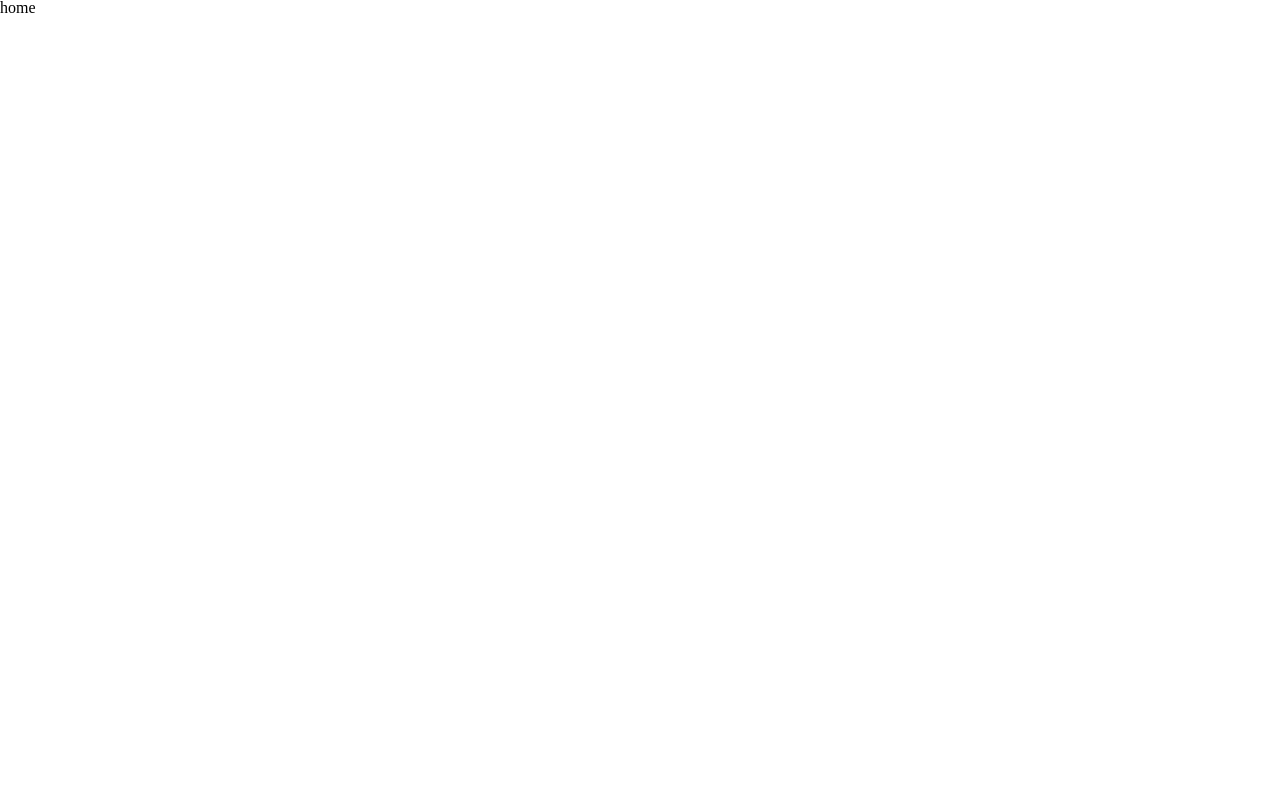
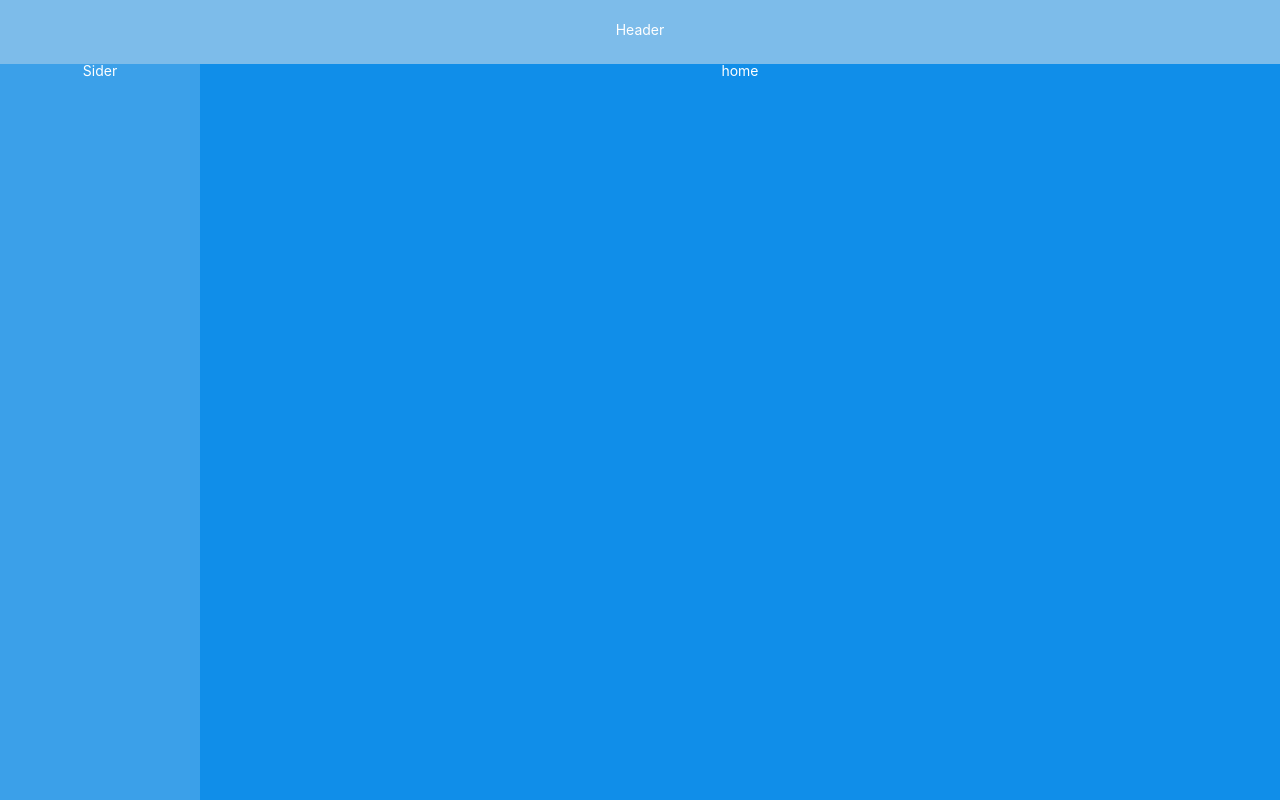
Before and after one commit to Ming13587498172/v3_electron, a Vue app: page /index in a window 1280 px wide. Built offline with nearby package versions, Linux system fonts and the light colour scheme.

Commit message:
基本配置、布局完成

```diff
--- a/package.json
+++ b/package.json
@@ -5,7 +5,7 @@
   "type": "module",
   "main": "./dist-electron/main.js",
   "scripts": {
-    "dev": "cross-env NODE_ENV=development vite",
+    "dev": "cross-env NODE_ENV=development chcp 65001&&vite",
     "build": "vue-tsc --noEmit && vite build  &&  electron-builder",
     "preview": "vite preview"
   },
@@ -23,7 +23,6 @@
     "cross-env": "^7.0.3",
     "electron": "^30.0.1",
     "electron-builder": "^24.13.3",
-    "electron-reload": "^2.0.0-alpha.1",
     "sass": "^1.75.0",
     "sass-loader": "^14.2.1",
     "typescript": "^5.2.2",
--- a/src/App.vue
+++ b/src/App.vue
@@ -1,5 +1,5 @@
 <template>
-  <div>
+  <div class="App">
     <router-view></router-view>
   </div>
 </template>
@@ -9,5 +9,8 @@
 </script>
 
 <style lang="scss">
-
+html, body, #app, .App {
+  width: 100%;
+  height: 100%;
+}
 </style>
--- a/src/layout/index.vue
+++ b/src/layout/index.vue
@@ -1,6 +1,14 @@
 <template>
   <div class="layout-box">
-    <router-view></router-view>
+    <a-layout class="layout">
+      <a-layout-header class="layout-header">Header</a-layout-header>
+      <a-layout>
+        <a-layout-sider class="layout-sider">Sider</a-layout-sider>
+        <a-layout-content class="layout-content">
+          <router-view></router-view>
+        </a-layout-content>
+      </a-layout>
+    </a-layout>
   </div>
 </template>
 
@@ -9,5 +17,36 @@
 </script>
 
 <style lang="scss">
+.layout-box {
+  width: 100%;
+  height: 100%;
 
+  .ant-layout {
+    width: 100%;
+    height: 100%;
+    .ant-layout-header {
+      height: 60;
+      text-align: center;
+      color: #fff;
+      line-height: 60px;
+      background-color: #7dbcea;
+    }
+
+    .ant-layout-sider {
+      height: 100%;
+      text-align: center;
+      color: #fff;
+      background-color: #3ba0e9;
+    }
+
+    .ant-layout-content {
+      height: 100%;
+      min-height: 200px;
+      text-align: center;
+      color: #fff;
+      background-color: #108ee9;
+    }
+  }
+
+}
 </style>
--- a/src/main.ts
+++ b/src/main.ts
@@ -9,5 +9,6 @@ import pinia from '@/store'
 const app = createApp(App)
 
 app.use(router)
+app.use(pinia)
 
 app.mount('#app')
--- a/src/router/index.ts
+++ b/src/router/index.ts
@@ -1,4 +1,4 @@
-import { createRouter, createWebHistory, RouteRecordRaw } from "vue-router"
+import { createRouter, createWebHistory, createWebHashHistory, RouteRecordRaw } from "vue-router"
 import Layout from '@/layout/index.vue'
 
 const routes: Array<RouteRecordRaw> = [
--- a/vite.config.ts
+++ b/vite.config.ts
@@ -29,13 +29,15 @@ export default defineConfig({
     }
   },
   server: {
+    host: "localhost",
+    hmr: true,
     proxy: {
       '/api': {
         target: '',
         changeOrigin: true,
         rewrite: path=>path.replace(/^\/api/, '')
       }
-    }
+    },
   },
    css: {
     // css预处理器
```
Also changed, not shown: components.d.ts (+10 -0 lines), dist-electron/main.js (deleted, +0 -41 lines), electron/main.ts (+4 -3 lines), 1 other file (tests, documents, lock files or other folders).
